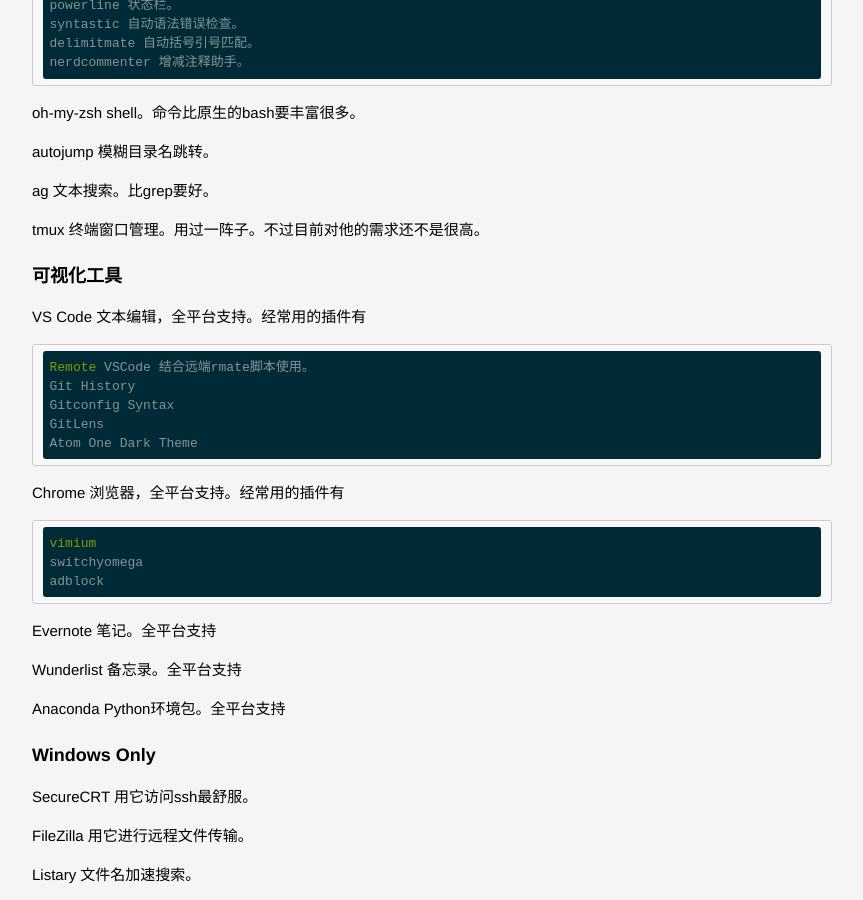
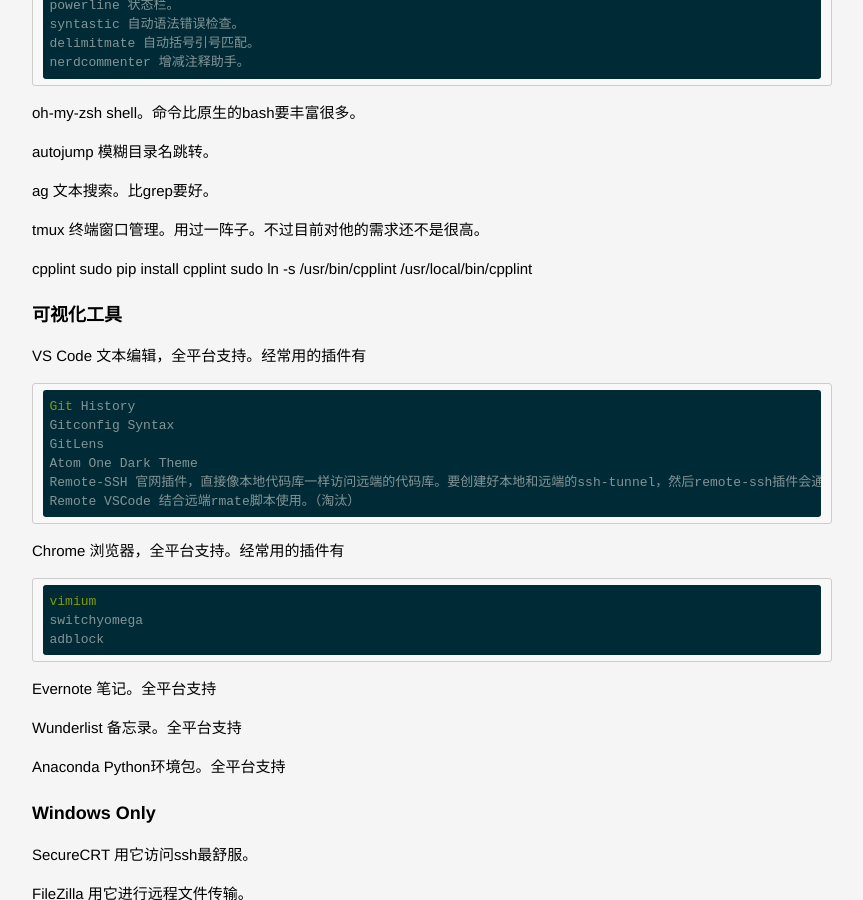
Before and after one commit to lucky521/blog, a Jekyll site: the page built from _posts/productivity/2015-01-03-tool-i-use.markdown, in a window 1280 px wide and 900 px high, scrolled down 1131 px. Shown: the whole window, without its empty margins (208-1071 px from the left). Built offline with Jekyll 4.4.1, drawn with Linux system fonts in a browser that asks for light colours.

Commit message:
Update 2015-01-03-tool-i-use.markdown

```diff
--- a/_posts/productivity/2015-01-03-tool-i-use.markdown
+++ b/_posts/productivity/2015-01-03-tool-i-use.markdown
@@ -34,17 +34,21 @@
 
 tmux 终端窗口管理。用过一阵子。不过目前对他的需求还不是很高。
 
-
+cpplint
+	sudo pip install cpplint
+	sudo ln -s /usr/bin/cpplint /usr/local/bin/cpplint
 
 ### 可视化工具
 
 VS Code 文本编辑，全平台支持。经常用的插件有
 
-	Remote VSCode 结合远端rmate脚本使用。
 	Git History
 	Gitconfig Syntax
 	GitLens
 	Atom One Dark Theme
+	Remote-SSH 官网插件，直接像本地代码库一样访问远端的代码库。要创建好本地和远端的ssh-tunnel，然后remote-ssh插件会通过我根据.ssh/config配置好的配置项来连接到tunnel的本地端口。
+	Remote VSCode 结合远端rmate脚本使用。（淘汰）
+
 
 Chrome 浏览器，全平台支持。经常用的插件有
 
```
